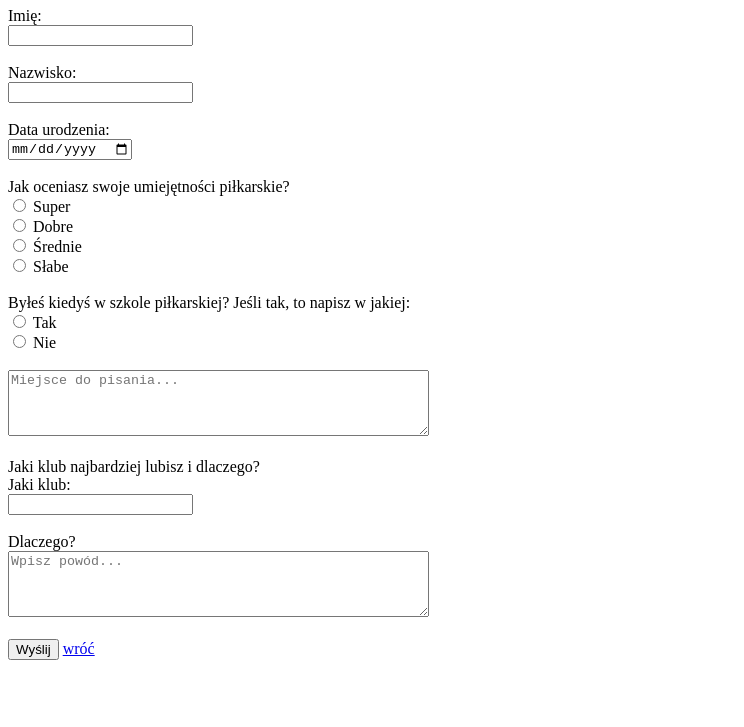
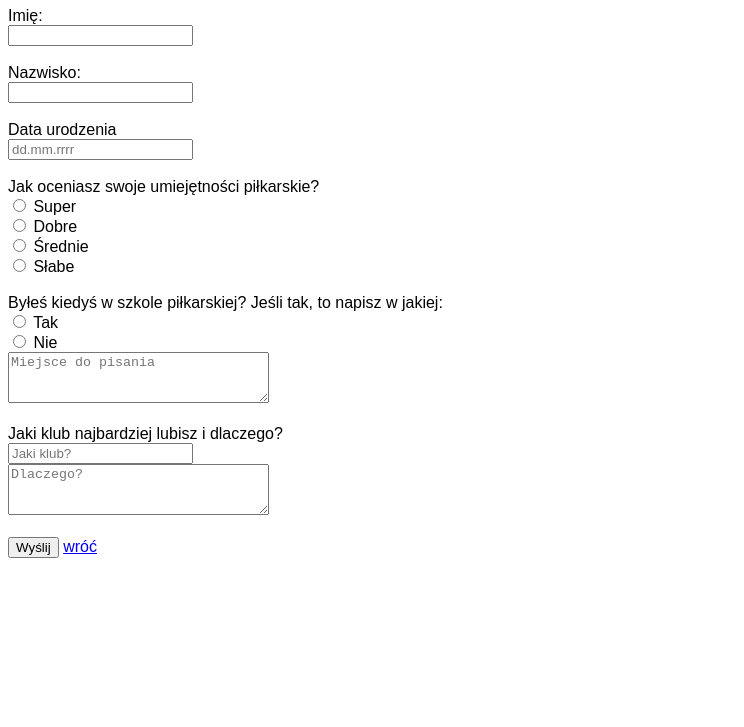
Before and after one commit to niczyjapodoga/witrynyiaplikacje, a plain HTML site: page formularz_Łybacki.html in a window 1280 px wide. Shown: the part 73-800 px from the top of the page, without its empty margins (0-744 px from the left). Drawn offline with Linux system fonts and the light colour scheme.

Commit message:
Add files via upload

```diff
--- a/formularz_Łybacki.html
+++ b/formularz_Łybacki.html
@@ -2,43 +2,34 @@
 <html lang="pl">
 <head>
     <meta charset="UTF-8">
-    <meta name="viewport" content="width=device-width, initial-scale=1.0">
-    <title>Formularz rekrutacyjny do szkoły piłkarskiej</title>
+    <title>Rekrutacja do szkółki piłkarskiej</title>
 </head>
-<body>
-    <h1>Formularz o rekrutację do szkoły piłkarskiej</h1>
-    <form action="mailto:pilkanozaszkolka@gmail.com" method="post" enctype="text/plain">
-        <label for="imie">Imię:</label><br>
-        <input type="text" id="imie" name="imie" required><br><br>
+<body style="font-family: Arial;">
+    <h1>Formularz rekrutacyjny do szkółki piłkarskiej</h1>
+    <form action="mailto:pilkanozaszkolka@gmail.com" method="post">
+        <label>Imię:</label><br>
+        <input type="text" name="imie"><br><br>
 
-        <label for="nazwisko">Nazwisko:</label><br>
-        <input type="text" id="nazwisko" name="nazwisko" required><br><br>
+        <label>Nazwisko:</label><br>
+        <input type="text" name="nazwisko"><br><br>
 
-        <label for="data_urodzenia">Data urodzenia:</label><br>
-        <input type="date" id="data_urodzenia" name="data_urodzenia" required><br><br>
+        <label>Data urodzenia</label><br>
+        <input type="text" name="data_urodzenia" placeholder="dd.mm.rrrr"><br><br>
 
         <label>Jak oceniasz swoje umiejętności piłkarskie?</label><br>
-        <input type="radio" id="super" name="umiejetnosci" value="super">
-        <label for="super">Super</label><br>
-        <input type="radio" id="dobre" name="umiejetnosci" value="dobre">
-        <label for="dobre">Dobre</label><br>
-        <input type="radio" id="srednie" name="umiejetnosci" value="srednie">
-        <label for="srednie">Średnie</label><br>
-        <input type="radio" id="slabe" name="umiejetnosci" value="slabe">
-        <label for="slabe">Słabe</label><br><br>
+        <input type="radio" name="umiejetnosci" value="super"> Super<br>
+        <input type="radio" name="umiejetnosci" value="dobre"> Dobre<br>
+        <input type="radio" name="umiejetnosci" value="srednie"> Średnie<br>
+        <input type="radio" name="umiejetnosci" value="slabe"> Słabe<br><br>
 
         <label>Byłeś kiedyś w szkole piłkarskiej? Jeśli tak, to napisz w jakiej:</label><br>
-        <input type="radio" id="tak" name="szkola_pilkarska" value="tak">
-        <label for="tak">Tak</label><br>
-        <input type="radio" id="nie" name="szkola_pilkarska" value="nie">
-        <label for="nie">Nie</label><br><br>
-        <textarea id="szkola" name="szkola" rows="4" cols="50" placeholder="Miejsce do pisania..."></textarea><br><br>
+        <input type="radio" name="szkola_pilkarska" value="tak"> Tak<br>
+        <input type="radio" name="szkola_pilkarska" value="nie"> Nie<br>
+        <textarea name="szkola" rows="3" cols="30" placeholder="Miejsce do pisania"></textarea><br><br>
 
         <label>Jaki klub najbardziej lubisz i dlaczego?</label><br>
-        <label for="klub">Jaki klub:</label><br>
-        <input type="text" id="klub" name="klub"><br><br>
-        <label for="dlaczego">Dlaczego?</label><br>
-        <textarea id="dlaczego" name="dlaczego" rows="4" cols="50" placeholder="Wpisz powód..."></textarea><br><br>
+        <input type="text" name="klub" placeholder="Jaki klub?"><br>
+        <textarea name="dlaczego" rows="3" cols="30" placeholder="Dlaczego?"></textarea><br><br>
 
         <button type="submit">Wyślij</button>
 <A HREF="index.html"> wróć </A>
```
